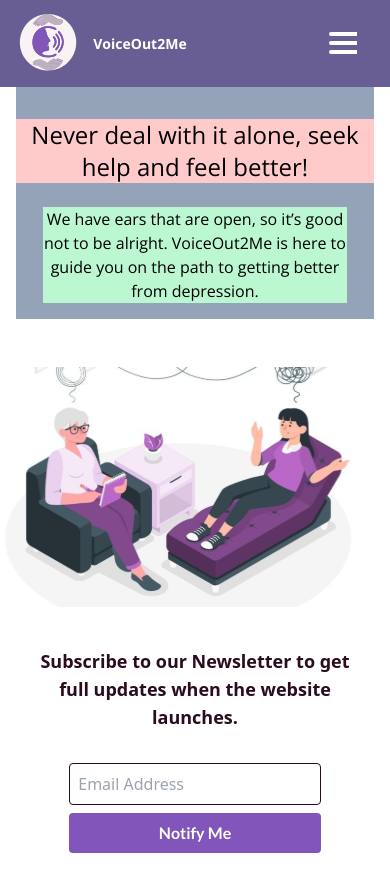
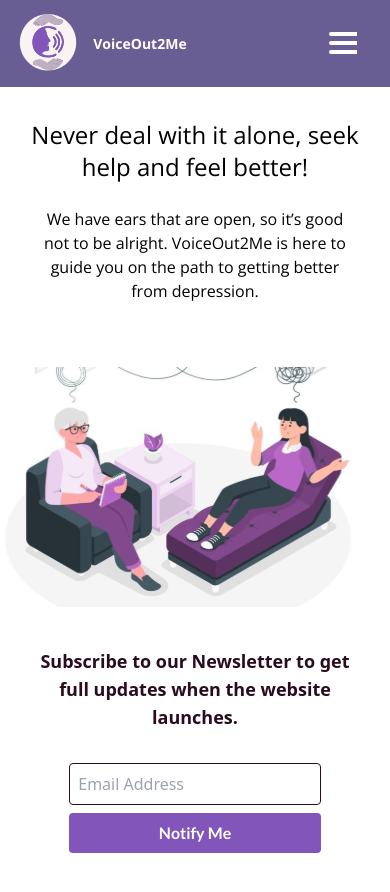
Before and after one commit to ichie-Ozor/voiceOut2Me, a React (Create React App) app: page / in a window 390 px wide. Shown: the top 892 px of the page. Built offline with nearby package versions, Linux system fonts and the light colour scheme.

Commit message:
responsiveness improved

```diff
--- a/src/component/comingpage/ComingPage.jsx
+++ b/src/component/comingpage/ComingPage.jsx
@@ -37,12 +37,12 @@ const ComingPage = () => {
           </section>
         </header>
 
-        <section className=" w-[92%] md:w-[90%] m-auto lg:mt-10 lg:mb-20  py-4 flex flex-col items-center bg-slate-400 ">
-          <h1 className="mb-6 font-OpenSand font-normal text-2xl text-center md:text-[24.5px] md:text-left   lg:text-center lg:text-4xl xl:text-5xl  mt-4 bg-red-200">
+        <section className=" w-[92%] md:w-[90%] m-auto lg:mt-10 lg:mb-20  py-4 flex flex-col items-center ">
+          <h1 className="mb-6 font-OpenSand font-normal text-2xl text-center md:text-[24.5px] md:text-left   lg:text-center lg:text-4xl xl:text-5xl  mt-4">
             Never deal with it alone, seek help and feel better!
           </h1>
           <p
-            className="font-OpenSand font-normal md:w-[79%] md:text-sm  md:text-left  text-center  lg:text-left lg:text-[17.5px] md:ml-[80px] lg:leading-[32px]  lg:ml-[2.5rem] w-[85%] m-auto xl:leading-[40px]  xl:mt-5 min-[1366px]:ml-[3.5rem] min-[1366px]:text-[23px] min-[1440px]:text-[24.5px] min-[1440px]:ml-[5.5rem] xl:ml-[2rem] bg-green-200"
+            className="font-OpenSand font-normal md:w-[79%] md:text-sm  md:text-left  text-center  lg:text-left lg:text-[17.5px] md:ml-[80px] lg:leading-[32px]  lg:ml-[2.5rem] w-[85%] m-auto xl:leading-[40px]  xl:mt-5 min-[1366px]:ml-[3.5rem] min-[1366px]:text-[23px] min-[1440px]:text-[24.5px] min-[1440px]:ml-[5.5rem] xl:ml-[2rem]"
             // data-aos="fade-up"
             // data-aos-duration="2000"
 
```
